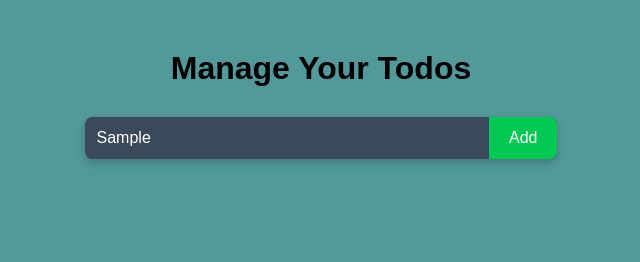
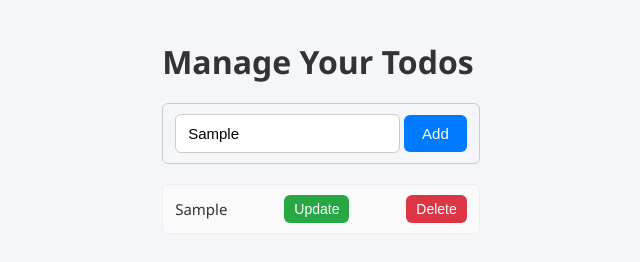
Before and after one commit to Ashishmehta108/js-projects, a plain HTML site: page index.html in a window 1280 px wide. Both pictures are taken after typing "Sample" into the empty fields and a click on the button "Add". Shown: the whole page, without its empty margins (319-959 px from the left). Drawn offline with Linux system fonts and the light colour scheme.

Commit message:
updated todo app

```diff
--- a/index.html
+++ b/index.html
@@ -7,12 +7,17 @@
    <link rel="stylesheet" href="style.css">
 </head>
 <body>
+    <div>
 
-  <div class="container">
-    <h1>Manage Your Todos</h1>
-    <div class="todo-input">
-    <input type="text" placeholder="Write Todo...">
-    <button>Add</button>
-  </div>
+      <div class="container">
+        <h1>Manage Your Todos</h1>
+        <div class="todo-input" style="margin-top: 20px;">
+        <input type="text" placeholder="Write Todo..." class="todo-input">
+        <button class="add-btn" onclick="addTodo()">Add</button>
+      </div>
+      <ul class="todoList" style="margin-top: 20px;">
+      </ul>
+    </div>
+  <script src="script.js"></script>
 </body>
 </html>
--- a/script.js
+++ b/script.js
@@ -0,0 +1,78 @@
+let todo = "";
+const todoInput = document.querySelector(".todo-input");
+const todoList = document.querySelector(".todoList");
+
+todoInput.addEventListener("input", (event) => {
+    todo = event.target.value;
+});
+
+const getTodos = () => {
+    return JSON.parse(localStorage.getItem("todos")) || [];
+};
+
+const saveTodos = (todos) => {
+    localStorage.setItem("todos", JSON.stringify(todos));
+};
+
+const generateIdForTodos = () => {
+    const todos = getTodos();
+    if (todos.length === 0) return 0;
+    return todos[todos.length - 1].id + 1;
+};
+
+const renderTodo = (todoObj) => {
+    const li = document.createElement("li");
+
+    const span = document.createElement("span");
+    span.textContent = todoObj.todo;
+
+    const updateButton = document.createElement("button");
+    updateButton.textContent = "Update";
+    updateButton.classList.add("update-btn");
+    updateButton.onclick = () => {
+        const newValue = prompt("Update todo:", todoObj.todo);
+        if (newValue && newValue.trim()) {
+            const todos = getTodos();
+            const updated = todos.map((t) =>
+                t.id === todoObj.id ? { ...t, todo: newValue } : t
+            );
+            saveTodos(updated);
+            span.textContent = newValue;
+        }
+    };
+
+    const deleteButton = document.createElement("button");
+    deleteButton.textContent = "Delete";
+    deleteButton.classList.add("delete-btn");
+    deleteButton.onclick = () => {
+        const todos = getTodos().filter((t) => t.id !== todoObj.id);
+        saveTodos(todos);
+        li.remove();
+    };
+
+    li.appendChild(span);
+    li.appendChild(updateButton);
+    li.appendChild(deleteButton);
+
+    todoList.appendChild(li);
+};
+
+const addTodo = () => {
+    if (!todo.trim()) return;
+
+    const id = generateIdForTodos();
+    const newTodo = { id, todo };
+
+    const todos = getTodos();
+    saveTodos([...todos, newTodo]);
+
+    renderTodo(newTodo);
+
+    todoInput.value = "";
+    todo = "";
+};
+
+window.addEventListener("load", () => {
+    const todos = getTodos();
+    todos.forEach((t) => renderTodo(t));
+});
--- a/style.css
+++ b/style.css
@@ -1,55 +1,114 @@
 * {
-  margin: 0px;
-  padding: 0px;
+  margin: 0;
+  padding: 0;
   box-sizing: border-box;
-  font-family: Arial, Helvetica, sans-serif;
 }
 
 body {
-  background-color: rgba(27, 119, 122, 0.754);
+  font-family: "Segoe UI", Tahoma, Geneva, Verdana, sans-serif;
+  background: #f5f6fa;
+  color: #333;
   display: flex;
   justify-content: center;
-  align-items: center;
+  align-items: flex-start;
+  min-height: 100vh;
+  padding: 40px;
 }
 
-.container h1 {
-  margin-top: 50px;
+.todo-container {
+  width: 100%;
+  max-width: 500px;
+  background: #fff;
+  border-radius: 10px;
+  box-shadow: 0 2px 6px rgba(0, 0, 0, 0.08);
+  padding: 20px;
+}
+
+.todo-container h1 {
+  font-size: 22px;
+  margin-bottom: 15px;
+  text-align: center;
+  color: #222;
+}
+
+.input-wrapper {
   display: flex;
-  justify-content: center;
-  margin-bottom: 30px;
+  gap: 8px;
+  margin-bottom: 20px;
 }
 
 .todo-input {
-  background: #354b61;
-  border-radius: 8px;
-  overflow: hidden;
-  box-shadow: 0 4px 8px rgba(0, 0, 0, 0.2);
+  flex: 1;
+  padding: 10px 12px;
+  border: 1px solid #ccc;
+  border-radius: 6px;
+  font-size: 15px;
 }
 
-.todo-input input {
+.todo-input:focus {
+  border-color: #007bff;
+  outline: none;
+}
+.add-btn {
+  padding: 10px 18px;
+  background-color: #007bff;
+  color: #fff;
   border: none;
-  outline: none;
-  padding: 12px;
-  width: 400px;
-  background: #3b4a5a;
-  color: white;
-  font-size: 16px;
+  border-radius: 6px;
+  cursor: pointer;
+  font-size: 15px;
+  font-weight: 500;
 }
 
-.todo-input input::placeholder {
+.add-btn:hover {
+  background-color: #0056b3;
+}
+
+.add-btn:active {
+  background-color: #004085;
+}
+
+.todoList {
+  list-style: none;
+}
+
+.todoList li {
+  display: flex;
+  justify-content: space-between;
+  align-items: center;
+  background: #fafafa;
+  padding: 10px 12px;
+  margin-bottom: 8px;
+  border-radius: 6px;
+  border: 1px solid #eee;
+}
+
+.todoList li span {
+  font-size: 15px;
+}
+
+.todoList button {
+  border: none;
+  padding: 6px 10px;
+  border-radius: 6px;
+  cursor: pointer;
+  font-size: 14px;
+}
+
+.delete-btn {
+  background: #dc3545;
   color: #fff;
 }
 
-.todo-input button {
-  border: none;
-  outline: none;
-  background: #00c853;
-  color: white;
-  padding: 12px 20px;
-  font-size: 16px;
-  cursor: pointer;
+.delete-btn:hover {
+  background: #b52a37;
 }
 
-.todo-input button:hover {
-  background: #00a63f;
+.update-btn {
+  background: #28a745;
+  color: #fff;
 }
+
+.update-btn:hover {
+  background: #218838;
+}
```
